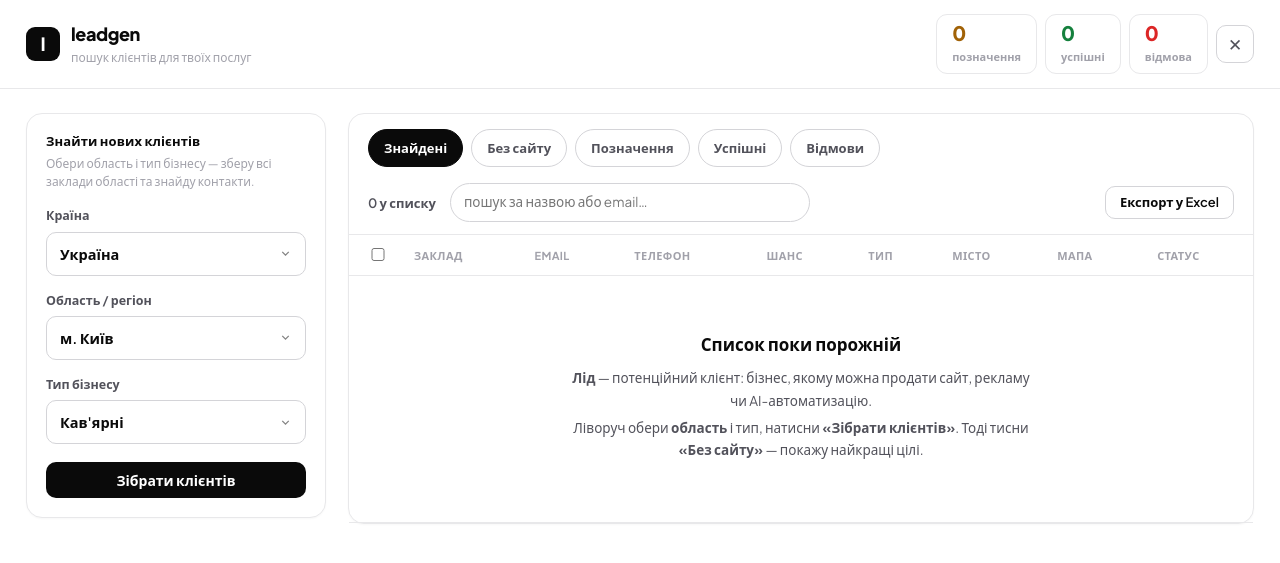
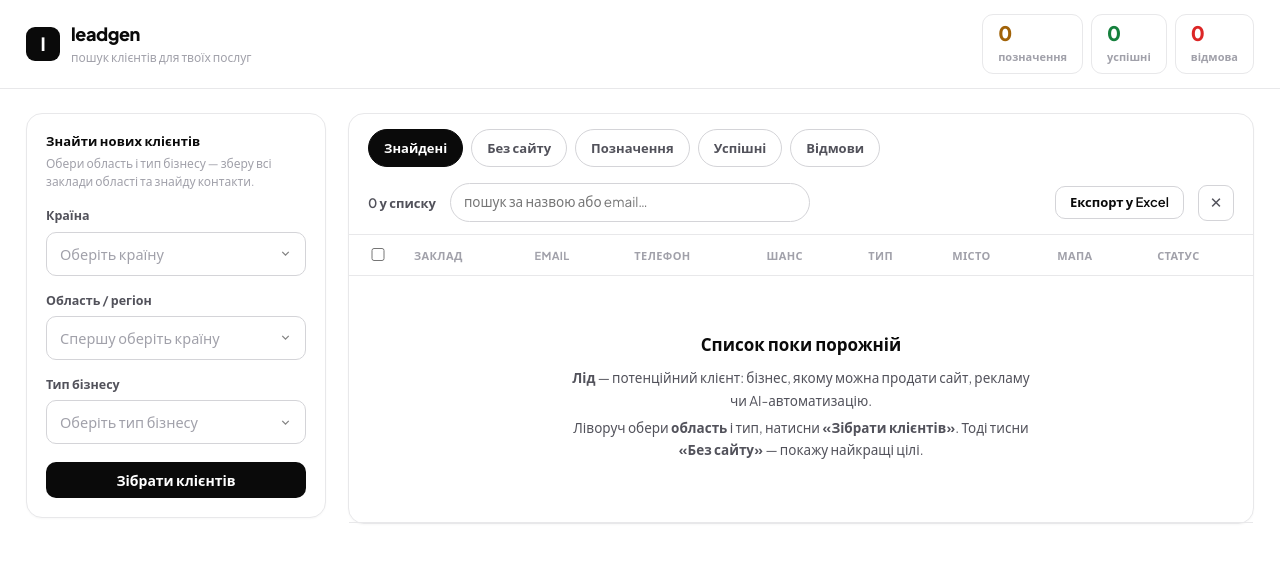
Before and after one commit to YuraItDeveloper14/Webscrapper, a Flask app: page / in a window 1280 px wide. Shown: the top 563 px of the page. Run offline with Flask 3, Linux system fonts and the light colour scheme; data that the repository does not hold is empty; some libraries are stand-ins or nearby versions.

Commit message:
ui: empty placeholder form on load, collapsible list, remove note/template buttons
Form dropdowns start empty with placeholders (Оберіть країну/область/тип) instead of pre-filled defaults; scrape requires all three. Move the X off the header to the results toolbar where it collapses/expands the business list. Remove the per-row note and message-template buttons (star quick-mark stays).

Co-Authored-By: Claude Opus 4.8 <noreply@anthropic.com>

```diff
--- a/webapp/app.py
+++ b/webapp/app.py
@@ -176,9 +176,9 @@ SCRAPE_MAX_PER_REGION = 500
 def scrape():
     country = request.form.get("country", "").strip()
     region = request.form.get("region", "").strip()
-    category = request.form.get("category", "cafe").strip()
-    if not region:
-        flash("Обери область.", "error")
+    category = request.form.get("category", "").strip()
+    if not (country and region and category):
+        flash("Оберіть країну, область і тип бізнесу.", "error")
         return redirect(url_for("index"))
     target = {"geocode_q": geo_geocode_query(country, region),
               "country": country, "region": region, "city": ""}
--- a/webapp/templates/base.html
+++ b/webapp/templates/base.html
@@ -111,7 +111,6 @@
           <span class="v">{{ status_counts.get(code, 0) if status_counts is defined else 0 }}</span>
           <span class="l">{{ KL[code] }}</span></a>
       {% endfor %}
-      <a class="exitbtn" href="{{ url_for('index') }}" title="Вийти — скинути й показати все">✕</a>
     </div>
   </div>
 </header>
--- a/webapp/templates/leads.html
+++ b/webapp/templates/leads.html
@@ -30,6 +30,11 @@
   .qs input{width:100%;padding:9px 32px 9px 13px;border-radius:999px;font-size:13.5px}
   .qs-x{position:absolute;right:12px;top:50%;transform:translateY(-50%);color:var(--ink-faint);font-size:13px;font-weight:700}
   .reg-top > .btn{margin-left:auto}
+  .collapse-btn{display:inline-flex;align-items:center;justify-content:center;width:36px;height:36px;
+    border:1px solid var(--border-strong);border-radius:9px;background:var(--panel);color:var(--ink-soft);
+    cursor:pointer;font-size:15px;flex:0 0 auto}
+  .collapse-btn:hover{border-color:var(--ink);color:var(--ink);background:var(--sunk2)}
+  .csel-btn.ph .cv{color:var(--ink-faint);font-weight:500}
   .bulkbar{display:none;align-items:center;gap:10px;margin:14px 19px 0;padding:11px 14px;
     background:var(--sunk2);border:1px solid var(--border-strong);border-radius:11px;font-size:13.5px}
   .bulkbar.show{display:flex}
@@ -157,6 +162,7 @@
         {% if filters.search %}<a class="qs-x" href="{{ url_for('index', opp=opp, status=filters.status) }}">✕</a>{% endif %}
       </form>
       <a class="btn ghost sm" href="{{ url_for('export', **filters) }}">Експорт у Excel</a>
+      <button class="collapse-btn" id="collapseBtn" onclick="toggleList()" title="Згорнути список">✕</button>
     </div>
     <div class="bulkbar" id="bulkbar"><b id="bulkCount">0</b> обрано ·
       <button class="btn sm" type="button" onclick="bulk('marked')">Позначити</button>
@@ -194,13 +200,9 @@
                 {% for s in statuses %}<button class="dd-opt st-{{ s }}" onclick="ddPick({{ l.id }},'{{ s }}',this)"><span class="dot"></span>{{ LBL[s] }}</button>{% endfor %}
               </div>
             </div>
-            <button class="notebtn {{ 'has' if l.notes }}" title="Нотатка" onclick="toggleNote({{ l.id }})">✎</button>
-            <button class="actbtn" title="Скопіювати шаблон повідомлення" onclick="copyTemplate(this,{{ l.name|tojson }})">✉</button>
             <button class="star {{ 'on' if l.email_status=='marked' }}" title="Позначити" onclick="toggleStar({{ l.id }},this)">{{ '★' if l.email_status=='marked' else '☆' }}</button>
           </td>
         </tr>
-        <tr class="note-row" id="note-{{ l.id }}" style="display:none"><td colspan="9">
-          <textarea placeholder="Нотатка про дзвінок…" onblur="saveNote({{ l.id }},this)">{{ l.notes or '' }}</textarea></td></tr>
       {% else %}
         <tr><td colspan="9"><div class="empty">
           <h3>Список поки порожній</h3>
@@ -220,30 +222,35 @@ const CATS = {{ category_labels|tojson }};
 
 /* ---- custom form dropdowns ---- */
 let openCsel=null;
-function makeSelect(mountId, hiddenId, opts, current, onChange){
+function makeSelect(mountId, hiddenId, opts, current, onChange, ph){
   const mount=document.getElementById(mountId), hidden=document.getElementById(hiddenId);
-  const cur=opts.find(o=>o.v===current)||opts[0];
-  hidden.value=cur.v;
-  mount.innerHTML=`<div class="csel"><button class="csel-btn" type="button"><span class="cv">${cur.l}</span>
+  const cur=opts.find(o=>o.v===current);
+  hidden.value=cur?cur.v:'';
+  const label=cur?cur.l:(ph||'—'), phClass=cur?'':'ph';
+  mount.innerHTML=`<div class="csel"><button class="csel-btn ${phClass}" type="button"><span class="cv">${label}</span>
     <svg class="caret" viewBox="0 0 24 24" fill="none" stroke="currentColor" stroke-width="2.4"><path d="M6 9l6 6 6-6"/></svg></button>
-    <div class="csel-menu">${opts.map(o=>`<button type="button" class="csel-opt ${o.v===cur.v?'sel':''}" data-v="${o.v}">${o.l}</button>`).join('')}</div></div>`;
+    <div class="csel-menu">${opts.map(o=>`<button type="button" class="csel-opt ${o.v===hidden.value?'sel':''}" data-v="${o.v}">${o.l}</button>`).join('')}</div></div>`;
   const csel=mount.firstElementChild, btn=csel.querySelector('.csel-btn'), menu=csel.querySelector('.csel-menu');
   btn.onclick=e=>{e.stopPropagation(); if(openCsel&&openCsel!==menu)openCsel.classList.remove('open');
     menu.classList.toggle('open'); openCsel=menu.classList.contains('open')?menu:null;};
-  menu.querySelectorAll('.csel-opt').forEach(o=>o.onclick=()=>{ hidden.value=o.dataset.v;
+  menu.querySelectorAll('.csel-opt').forEach(o=>o.onclick=()=>{ hidden.value=o.dataset.v; btn.classList.remove('ph');
     btn.querySelector('.cv').textContent=o.textContent; menu.querySelectorAll('.csel-opt').forEach(x=>x.classList.remove('sel'));
     o.classList.add('sel'); menu.classList.remove('open'); openCsel=null; if(onChange)onChange(o.dataset.v); });
 }
 document.addEventListener('click',()=>{ if(openCsel){openCsel.classList.remove('open');openCsel=null;} });
 
 function buildRegion(country){
-  const regs=GEO[country].regions.map(r=>({v:r,l:r}));
-  makeSelect('dd-region','f-region',regs,regs[0].v,null);
+  makeSelect('dd-region','f-region',GEO[country].regions.map(r=>({v:r,l:r})),null,null,'Оберіть область');
 }
-const countryOpts=Object.keys(GEO).map(c=>({v:c,l:(c==='Україна'?'🇺🇦 ':'')+c}));
-makeSelect('dd-country','f-country',Object.keys(GEO).map(c=>({v:c,l:c})),'Україна',buildRegion);
-buildRegion('Україна');
-makeSelect('dd-category','f-category',Object.entries(CATS).map(([v,l])=>({v,l})),'cafe',null);
+// empty fields with placeholders on every load
+makeSelect('dd-country','f-country',Object.keys(GEO).map(c=>({v:c,l:c})),null,buildRegion,'Оберіть країну');
+makeSelect('dd-region','f-region',[],null,null,'Спершу оберіть країну');
+makeSelect('dd-category','f-category',Object.entries(CATS).map(([v,l])=>({v,l})),null,null,'Оберіть тип бізнесу');
+
+function toggleList(){ const s=document.querySelector('.scroll'), ch=document.querySelector('.chips'),
+    b=document.getElementById('collapseBtn'); const hide=s.style.display!=='none';
+  s.style.display=hide?'none':''; if(ch)ch.style.display=hide?'none':'';
+  b.textContent=hide?'▾':'✕'; b.title=hide?'Розгорнути список':'Згорнути список'; }
 
 /* ---- row status dropdown ---- */
 let openMenu=null;
```
